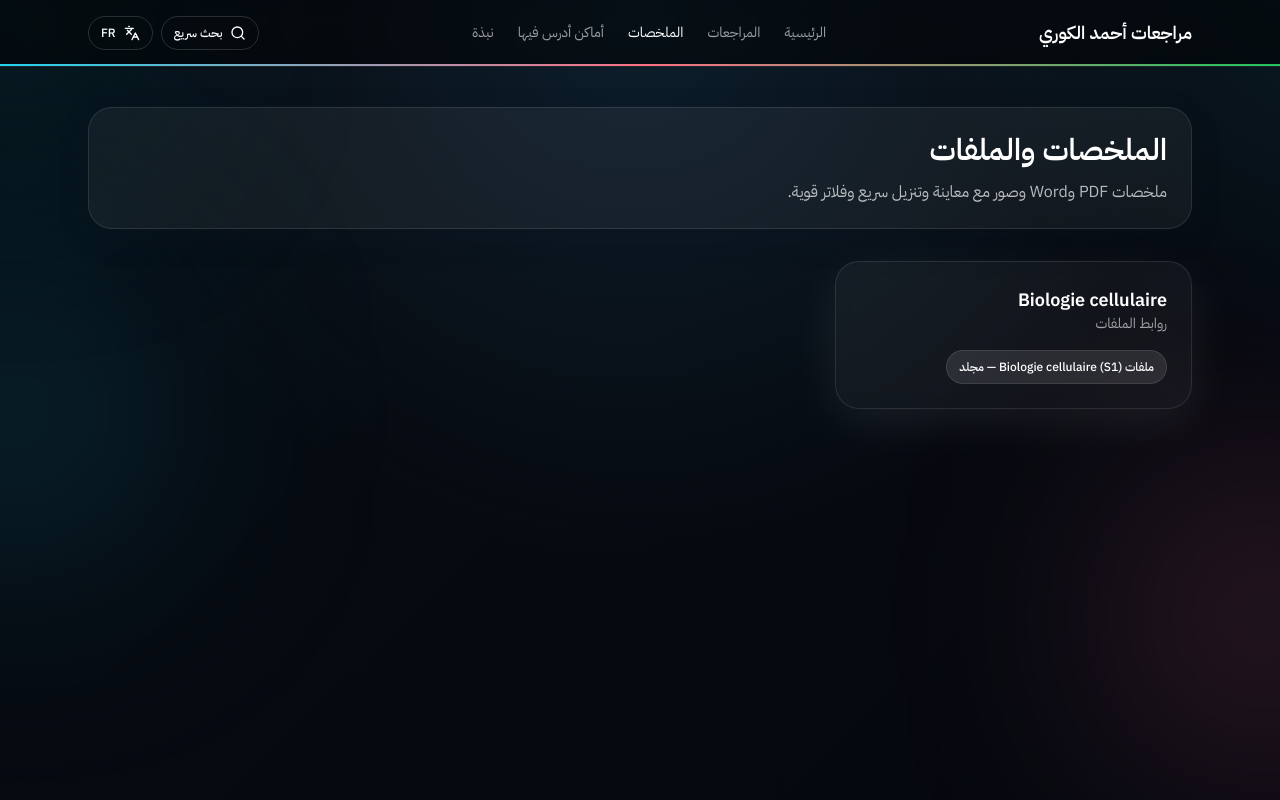
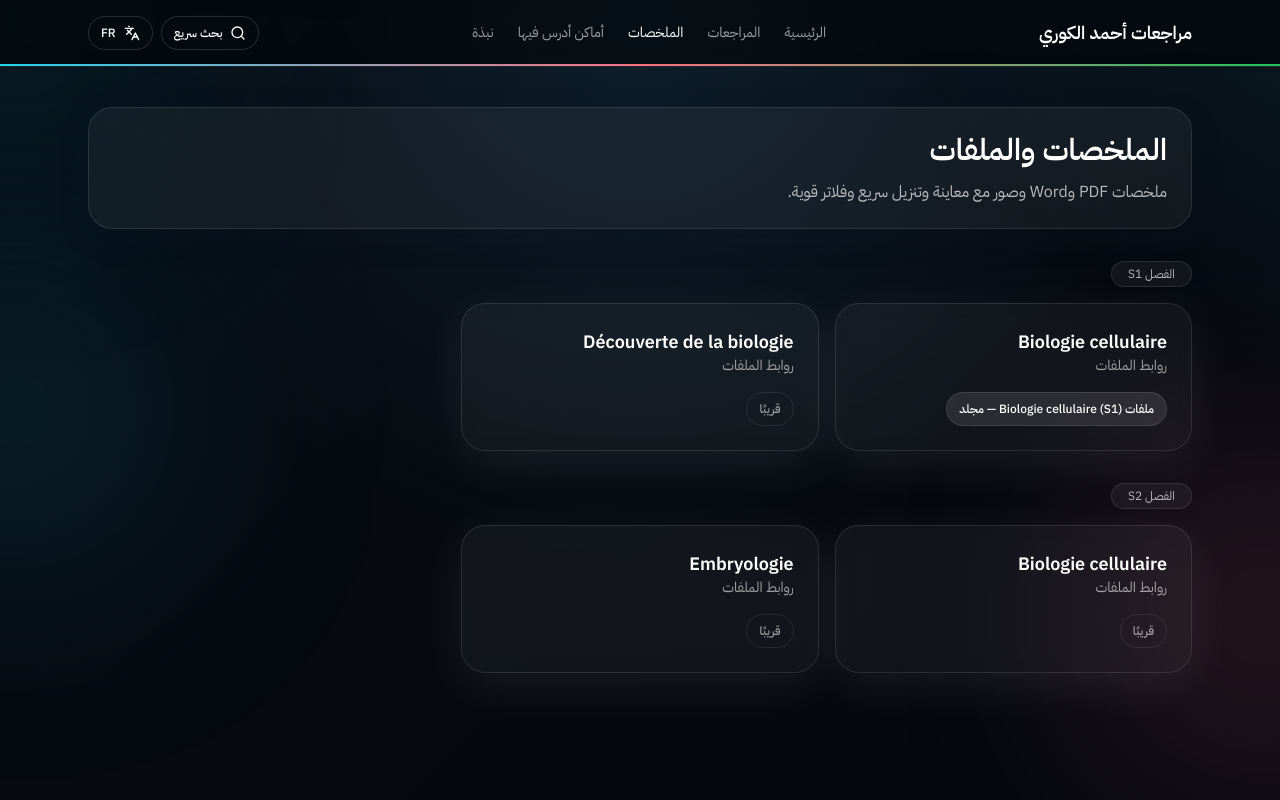
Before and after one commit to ahmed26999814/Ahmedlkori, a Next.js app: page /summaries in a window 1280 px wide. Shown: the top 800 px of the page. Built offline with nearby package versions, Linux system fonts and the light colour scheme.

Commit message:
Fix links and group summaries by semester

```diff
--- a/src/app/reviews/page.tsx
+++ b/src/app/reviews/page.tsx
@@ -12,6 +12,9 @@ export default function ReviewsPage() {
   const { telegramReviews } = useContent();
   const { t, lang } = useLang();
   const [semester, setSemester] = React.useState<"S1" | "S2">("S1");
+  const openLink = React.useCallback((url: string) => {
+    window.open(url, "_blank", "noopener,noreferrer");
+  }, []);
 
   const grouped = React.useMemo(() => {
     const items = telegramReviews.filter(
@@ -75,10 +78,13 @@ export default function ReviewsPage() {
               <div className="flex flex-wrap gap-2">
                 {group.links.map((item) =>
                   item.url ? (
-                    <Button key={item.title} asChild variant="secondary" size="sm">
-                      <a href={item.url} target="_blank" rel="noreferrer">
-                        {item.yearLabel}
-                      </a>
+                    <Button
+                      key={item.title}
+                      variant="secondary"
+                      size="sm"
+                      onClick={() => openLink(item.url)}
+                    >
+                      {item.yearLabel}
                     </Button>
                   ) : (
                     <Button key={item.title} variant="outline" size="sm" disabled>
--- a/src/app/summaries/page.tsx
+++ b/src/app/summaries/page.tsx
@@ -10,28 +10,53 @@ import { useLang } from "@/components/providers/language-provider";
 export default function SummariesPage() {
   const { summaries } = useContent();
   const { t, lang } = useLang();
+  const openLink = React.useCallback((url: string) => {
+    window.open(url, "_blank", "noopener,noreferrer");
+  }, []);
 
-  const grouped = React.useMemo(() => {
-    const map = new Map<string, typeof summaries>();
-    summaries.forEach((item) => {
+  const groupedByTerm = React.useMemo(() => {
+    const terms = ["الأول", "الثاني"];
+    return terms.map((term) => {
+      const items = summaries.filter((item) => item.term === term);
+      const map = new Map<string, typeof items>();
+      items.forEach((item) => {
         if (!map.has(item.subject)) {
           map.set(item.subject, []);
         }
         map.get(item.subject)?.push(item);
       });
-    return Array.from(map.entries()).map(([subject, items]) => ({
+      return {
+        term,
+        subjects: Array.from(map.entries()).map(([subject, files]) => ({
           subject,
-      items: items.sort((a, b) => b.updatedAt.localeCompare(a.updatedAt))
-    }));
+          files: files.sort((a, b) => b.updatedAt.localeCompare(a.updatedAt))
+        }))
+      };
+    });
   }, [summaries]);
 
   return (
     <div className="space-y-8">
       <PageHeader title={t("summaries_title")} description={t("summaries_desc")} />
 
-      {grouped.length ? (
+      {groupedByTerm.some((term) => term.subjects.length) ? (
+        <div className="space-y-8">
+          {groupedByTerm.map((termGroup) =>
+            termGroup.subjects.length ? (
+              <section key={termGroup.term} className="space-y-4">
+                <div className="flex items-center gap-3">
+                  <span className="rounded-full border border-white/10 bg-white/5 px-4 py-1 text-xs text-white/70">
+                    {termGroup.term === "الأول"
+                      ? lang === "fr"
+                        ? "Semestre S1"
+                        : "الفصل S1"
+                      : lang === "fr"
+                      ? "Semestre S2"
+                      : "الفصل S2"}
+                  </span>
+                </div>
                 <div className="grid gap-4 md:grid-cols-2 lg:grid-cols-3">
-          {grouped.map((group) => (
+                  {termGroup.subjects.map((group) => (
                     <SpotlightCard key={group.subject} className="space-y-4">
                       <div>
                         <h3 className="text-lg font-semibold text-white">
@@ -42,12 +67,15 @@ export default function SummariesPage() {
                         </p>
                       </div>
                       <div className="flex flex-wrap gap-2">
-                {group.items.map((item) =>
+                        {group.files.map((item) =>
                           item.url ? (
-                    <Button key={item.title} asChild variant="secondary" size="sm">
-                      <a href={item.url} target="_blank" rel="noreferrer">
+                            <Button
+                              key={item.title}
+                              variant="secondary"
+                              size="sm"
+                              onClick={() => openLink(item.url)}
+                            >
                               {item.title}
-                      </a>
                             </Button>
                           ) : (
                             <Button key={item.title} variant="outline" size="sm" disabled>
@@ -59,6 +87,10 @@ export default function SummariesPage() {
                     </SpotlightCard>
                   ))}
                 </div>
+              </section>
+            ) : null
+          )}
+        </div>
       ) : (
         <div className="rounded-3xl border border-white/10 bg-white/5 p-6 text-sm text-white/60">
           {lang === "fr"
--- a/src/components/hero.tsx
+++ b/src/components/hero.tsx
@@ -2,14 +2,15 @@
 
 import { motion } from "framer-motion";
 import { ArrowUpRight, DownloadCloud } from "lucide-react";
-import Link from "next/link";
 import Image from "next/image";
+import { useRouter } from "next/navigation";
 import { Button } from "@/components/ui/button";
 import { fadeUp } from "@/lib/motion";
 import { useLang } from "@/components/providers/language-provider";
 
 export function Hero() {
   const { t } = useLang();
+  const router = useRouter();
 
   return (
     <section className="relative overflow-hidden rounded-[32px] border border-white/10 bg-white/5 p-8 shadow-glass backdrop-blur md:p-12">
@@ -35,15 +36,21 @@ export function Hero() {
           </h1>
         </div>
         <div className="flex flex-col gap-3 sm:flex-row sm:items-center">
-          <Button asChild variant="glow" size="lg" className="w-full sm:w-auto">
-            <Link href="/reviews">
-              {t("hero_cta_reviews")} <ArrowUpRight size={18} />
-            </Link>
+          <Button
+            variant="glow"
+            size="lg"
+            className="w-full sm:w-auto"
+            onClick={() => router.push("/reviews")}
+          >
+            {t("hero_cta_reviews")} <ArrowUpRight size={18} />
           </Button>
-          <Button asChild variant="secondary" size="lg" className="w-full sm:w-auto">
-            <Link href="/summaries">
-              {t("hero_cta_summaries")} <DownloadCloud size={18} />
-            </Link>
+          <Button
+            variant="secondary"
+            size="lg"
+            className="w-full sm:w-auto"
+            onClick={() => router.push("/summaries")}
+          >
+            {t("hero_cta_summaries")} <DownloadCloud size={18} />
           </Button>
         </div>
       </motion.div>
--- a/src/data/content.ts
+++ b/src/data/content.ts
@@ -122,6 +122,39 @@ export const summaries: SummaryFile[] = [
     tags: ["S1", "مجلد", "Biologie"],
     featured: true,
     updatedAt: "2026-02-12"
+  },
+  {
+    title: "ملفات Découverte de la biologie (S1) — قريبًا",
+    subject: "Découverte de la biologie",
+    type: "folder",
+    url: "",
+    size: "قريبًا",
+    year: 2024,
+    term: "الأول",
+    tags: ["S1", "قريبًا"],
+    updatedAt: "2026-02-12"
+  },
+  {
+    title: "ملفات Biologie cellulaire (S2) — قريبًا",
+    subject: "Biologie cellulaire",
+    type: "folder",
+    url: "",
+    size: "قريبًا",
+    year: 2025,
+    term: "الثاني",
+    tags: ["S2", "قريبًا"],
+    updatedAt: "2026-02-12"
+  },
+  {
+    title: "ملفات Embryologie (S2) — قريبًا",
+    subject: "Embryologie",
+    type: "folder",
+    url: "",
+    size: "قريبًا",
+    year: 2025,
+    term: "الثاني",
+    tags: ["S2", "قريبًا"],
+    updatedAt: "2026-02-12"
   }
 ];
 
```
Lines whose indentation alone changed are shown as unchanged.
